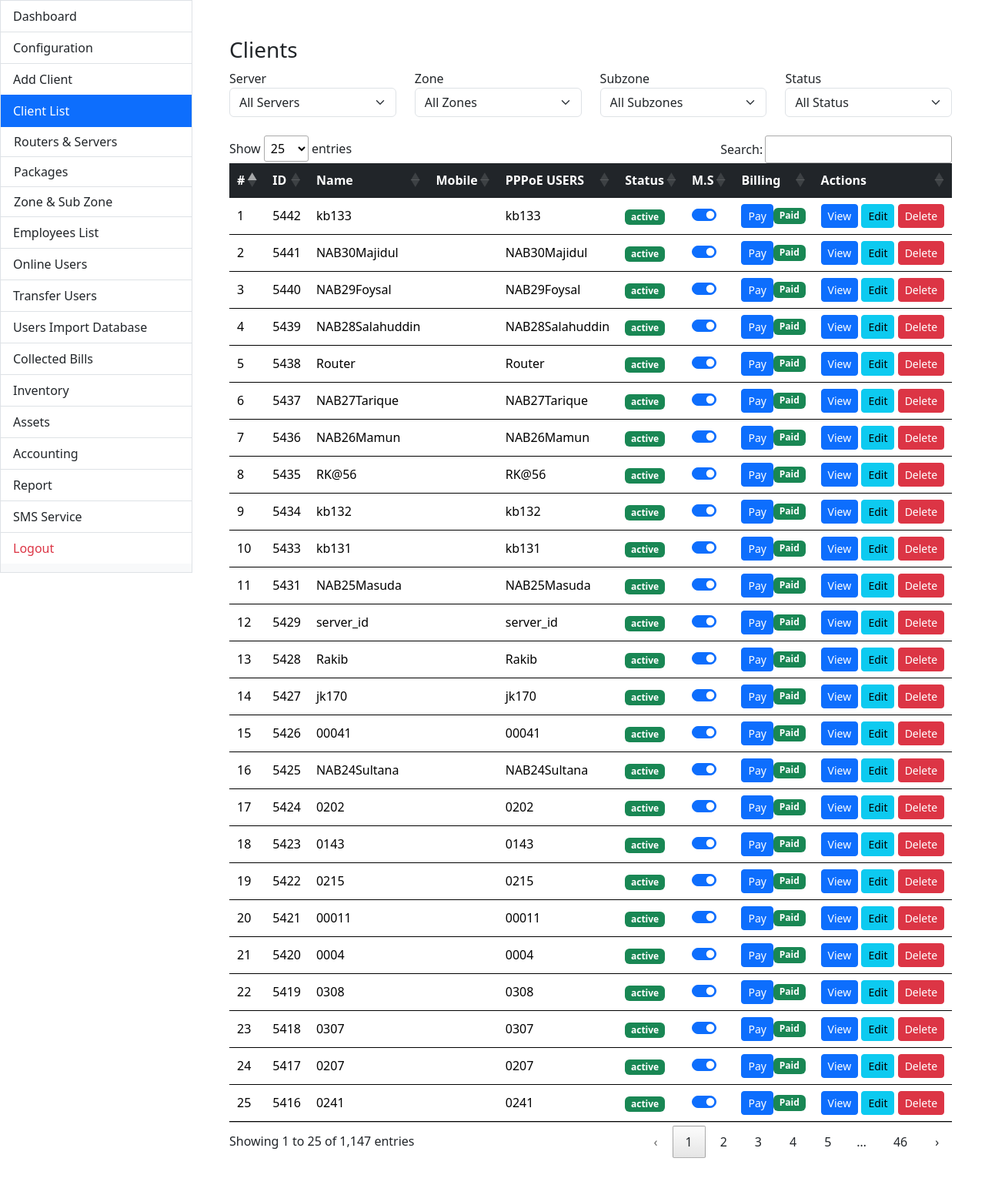
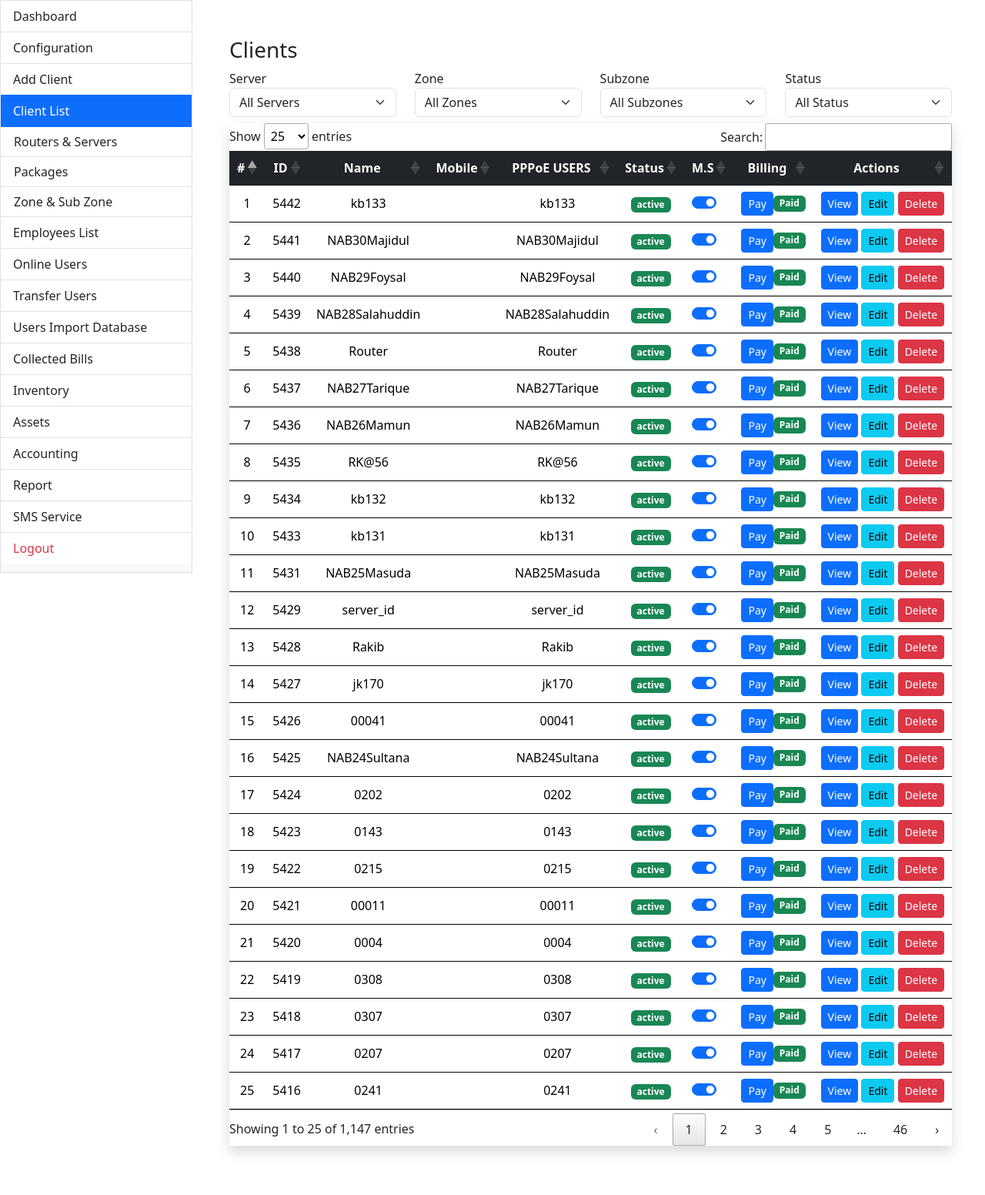
Before and after one commit to ABNET-RAKIB-123/isp, a PHP site: page /clients/list_clients.php in a window 1280 px wide. Shown: the part 56-1608 px from the top of the page at 77% size. After the commit the page ends 1556 px from the top, so only its background shows below. Run offline with PHP 8.4, Linux system fonts and the light colour scheme; a user stored in the database is signed in; data comes from the database, SQL or seed files in the repository; lists and menus that the app fills with data are empty; some libraries are stand-ins or nearby versions.

Commit message:
header.php / list_employees.php Table Change

```diff
--- a/clients/list_clients.php
+++ b/clients/list_clients.php
@@ -80,7 +80,7 @@
 
 <div class="container-fluid p-4">
     <h3>Clients</h3>
-    <div class="row mb-3">
+    <div class="row">
         <div class="col-12 col-sm-6 col-md-3 mb-2">
             <label>Server</label>
             <select id="serverFilter" class="form-select">
@@ -114,20 +114,20 @@
         </div>
     </div>
 
-    <div style="overflow-x: auto; width: 100%;">
-    <table id="clientTable" class="table table-hover nowrap" style="width: 100%;">
+    <div class="rounded-lg shadow" style="overflow-x: auto; width: 100%;">
+    <table id="clientTable" class="table table-hover nowrap text-center" style="width: 100%;">
 
             <thead class="table-dark">
             <tr>
-                <th>#</th>
-                <th>ID</th>
-                <th>Name</th>
-                <th>Mobile</th>
-                <th>PPPoE USERS</th>
-                <th>Status</th>
-                <th>M.S</th>
-                <th>Billing</th>
-                <th>Actions</th>
+                <th class="text-center">#</th>
+                <th class="text-center">ID</th>
+                <th class="text-center">Name</th>
+                <th class="text-center">Mobile</th>
+                <th class="text-center">PPPoE USERS</th>
+                <th class="text-center">Status</th>
+                <th class="text-center">M.S</th>
+                <th class="text-center">Billing</th>
+                <th class="text-center">Actions</th>
             </tr>
             </thead>
         </table>
```
Also changed, not shown: employees/list_employees.php (+35 -6 lines).
